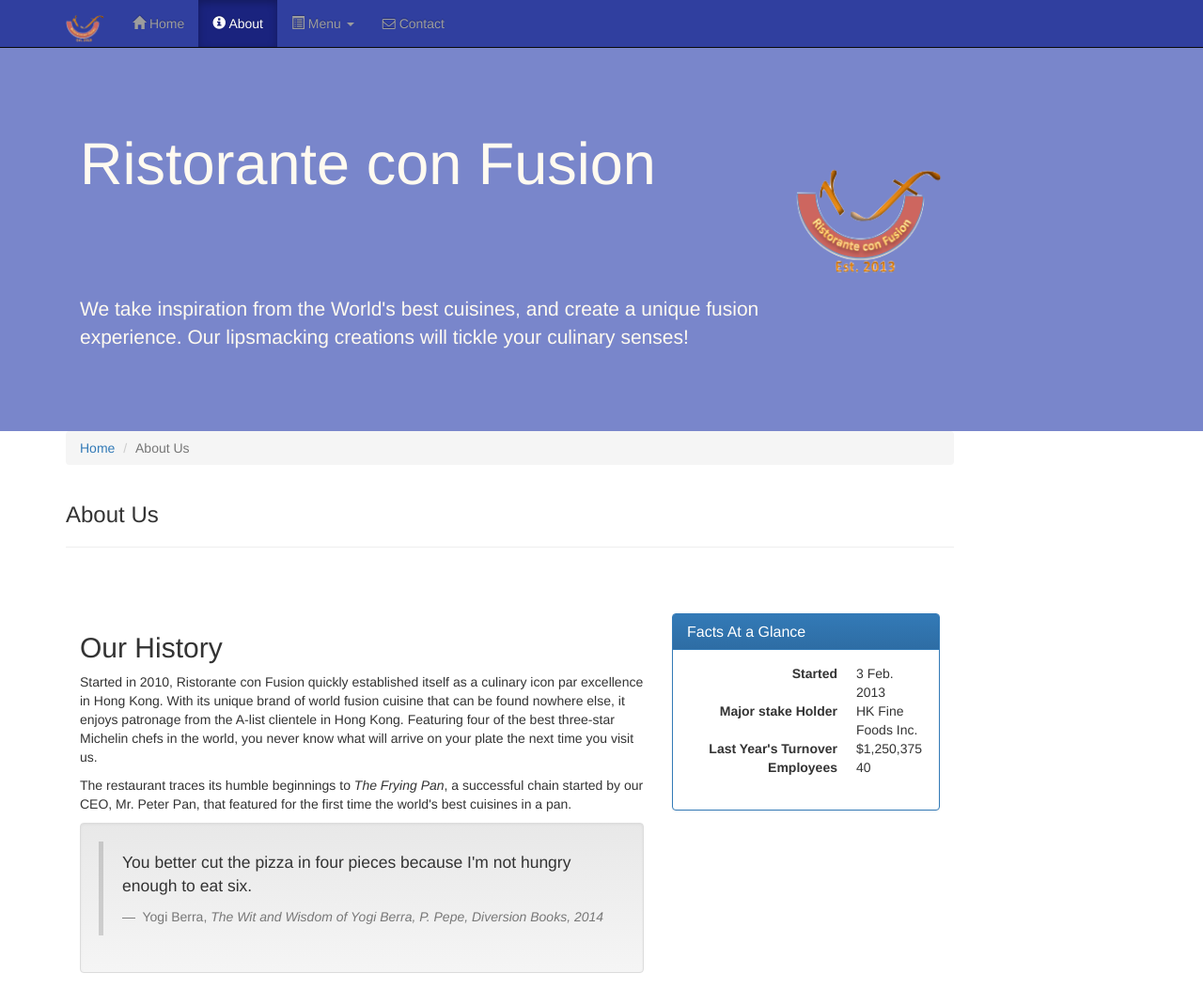
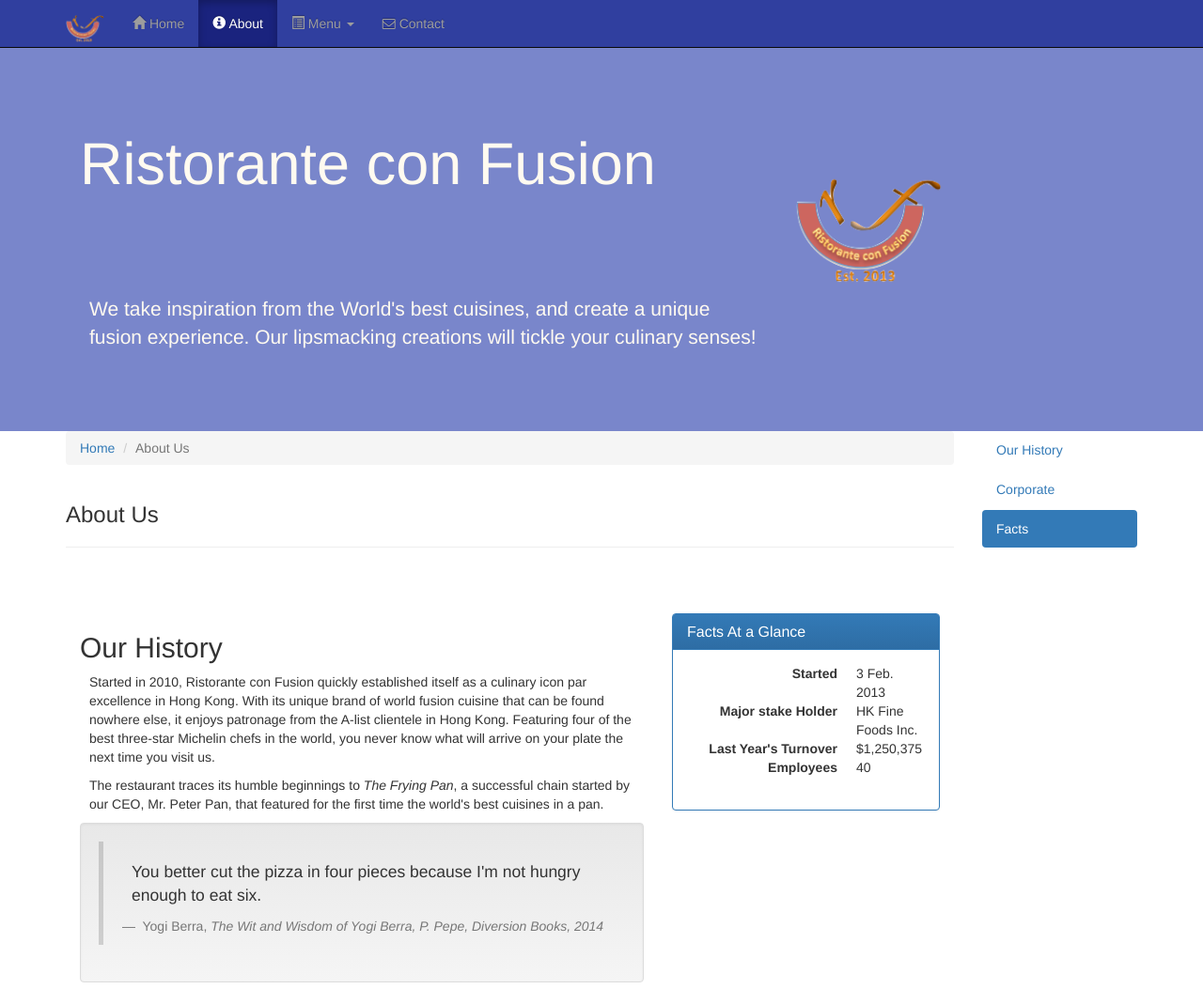
Before and after one commit to AprendiendoAVolar/BootstrapCourse, a plain HTML site: page aboutus.html in a window 1280 px wide. Shown: the top 1069 px of the page at 94% size. Drawn offline with nearby package versions, Linux system fonts and the light colour scheme.

Commit message:
Week 3: terminada leccion 3 de 6 de la semana 3

```diff
--- a/aboutus.html
+++ b/aboutus.html
@@ -101,7 +101,7 @@
                 </div>
             </div>
 
-            <div class="row row-content">
+            <div class="row row-content" id="history">
                 <div class="col-xs-12 col-sm-6 col-lg-8">
                     <h2>Our History</h2>
 
@@ -153,7 +153,7 @@
             </div>
 
 
-            <div class="row row-content">
+            <div class="row row-content" id="corporate">
                 <div class="col-xs-12 ">
                     <h2>Corporate Leadership</h2>
                     <!--data-toggle="tab" habilita el JS de bootstrap que permite que funcione el nav-tabs-->
@@ -294,7 +294,7 @@
                     </div>
                 </div>
             </div>
-            <div class="row row-content">
+            <div class="row row-content" id="facts">
                 <div class="col-xs-12">
                     <h2>Facts & Figures</h2>
 
@@ -339,7 +339,13 @@
         <nav class="hidden-xs col-sm-2" id="myScrollSpy">
             <ul class="nav nav-pills nav-stacked" data-spy="affix" data-offset-top="400">
                 <li>
-                    <a href="#history"></a>
+                    <a href="#history"> Our History</a>
+                </li>
+                <li>
+                    <a href="#corporate">Corporate</a>
+                </li>
+                <li>
+                    <a href="#facts">Facts</a>
                 </li>
             </ul>
 
--- a/css/myStyles.css
+++ b/css/myStyles.css
@@ -1,40 +1,40 @@
-.row-header{
-    margin:0px auto;
-    padding:0px auto;
+.row-header {
+    margin: 0px auto;
+    padding: 0px auto;
 }
 
 .row-content {
-    margin:0px auto;
+    margin: 0px auto;
     padding: 50px 0px 50px 0px;
     border-bottom: 1px ridge;
-    min-height:400px;
+    min-height: 400px;
 }
 
-.row-footer{
+.row-footer {
     background-color: #AfAfAf;
-    margin:0px auto;
+    margin: 0px auto;
     padding: 20px 0px 20px 0px;
 }
 
 .jumbotron {
-    padding:70px 30px 70px 30px;
-    margin:0px auto;
-    background: #7986CB ;
-    color:floralwhite;
+    padding: 70px 30px 70px 30px;
+    margin: 0px auto;
+    background: #7986CB;
+    color: floralwhite;
 }
 
-address{
-    font-size:80%;
-    margin:0px;
-    color:#0f0f0f;
+address {
+    font-size: 80%;
+    margin: 0px;
+    color: #0f0f0f;
 }
 
-body{
+body {
     padding: 50px 0px 0px 0px;
-    z-index:0;
+    z-index: 0;
 }
 
-.navbar-form > div >label{
+.navbar-form > div > label {
     color: whitesmoke;
 }
 
@@ -56,14 +56,14 @@ body{
     background: #1A237E;
 }
 
-.navbar-inverse .navbar-nav .open .dropdown-menu> li> a,
+.navbar-inverse .navbar-nav .open .dropdown-menu > li > a,
 .navbar-inverse .navbar-nav .open .dropdown-menu {
     background-color: #303F9F;
-    color:#eeeeee;
+    color: #eeeeee;
 }
 
-.navbar-inverse .navbar-nav .open .dropdown-menu> li> a:hover {
-    color:#000000;
+.navbar-inverse .navbar-nav .open .dropdown-menu > li > a:hover {
+    color: #000000;
 }
 
 .tab-content {
@@ -72,3 +72,14 @@ body{
     border-bottom: 1px solid #ddd;
     padding: 10px;
 }
+
+.affix {
+    top: 100px;
+}
+
+p {
+    margin-top: 10px;
+    margin-left: 10px;
+    margin-bottom: 10px;
+    margin-right: 10px;
+}
```
